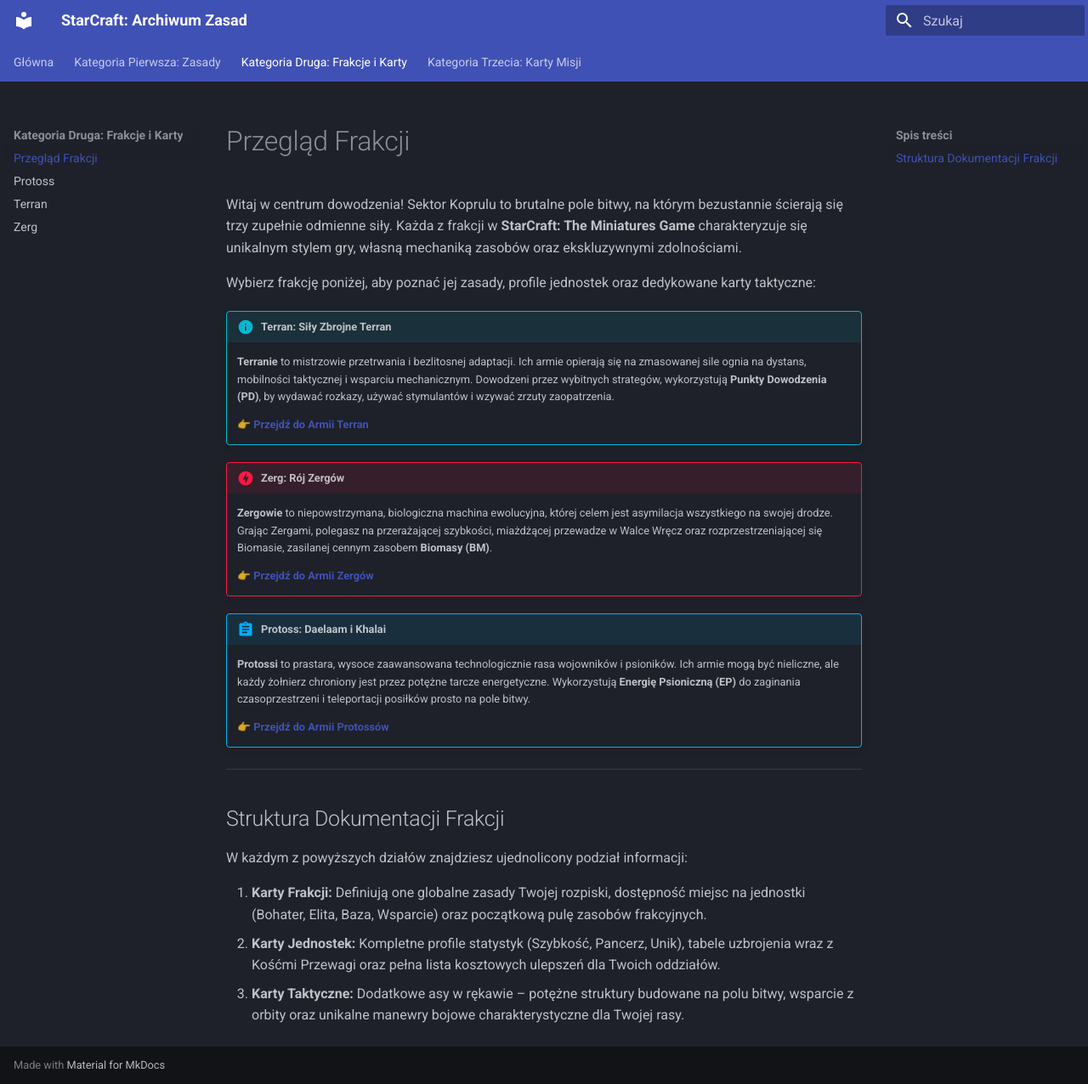
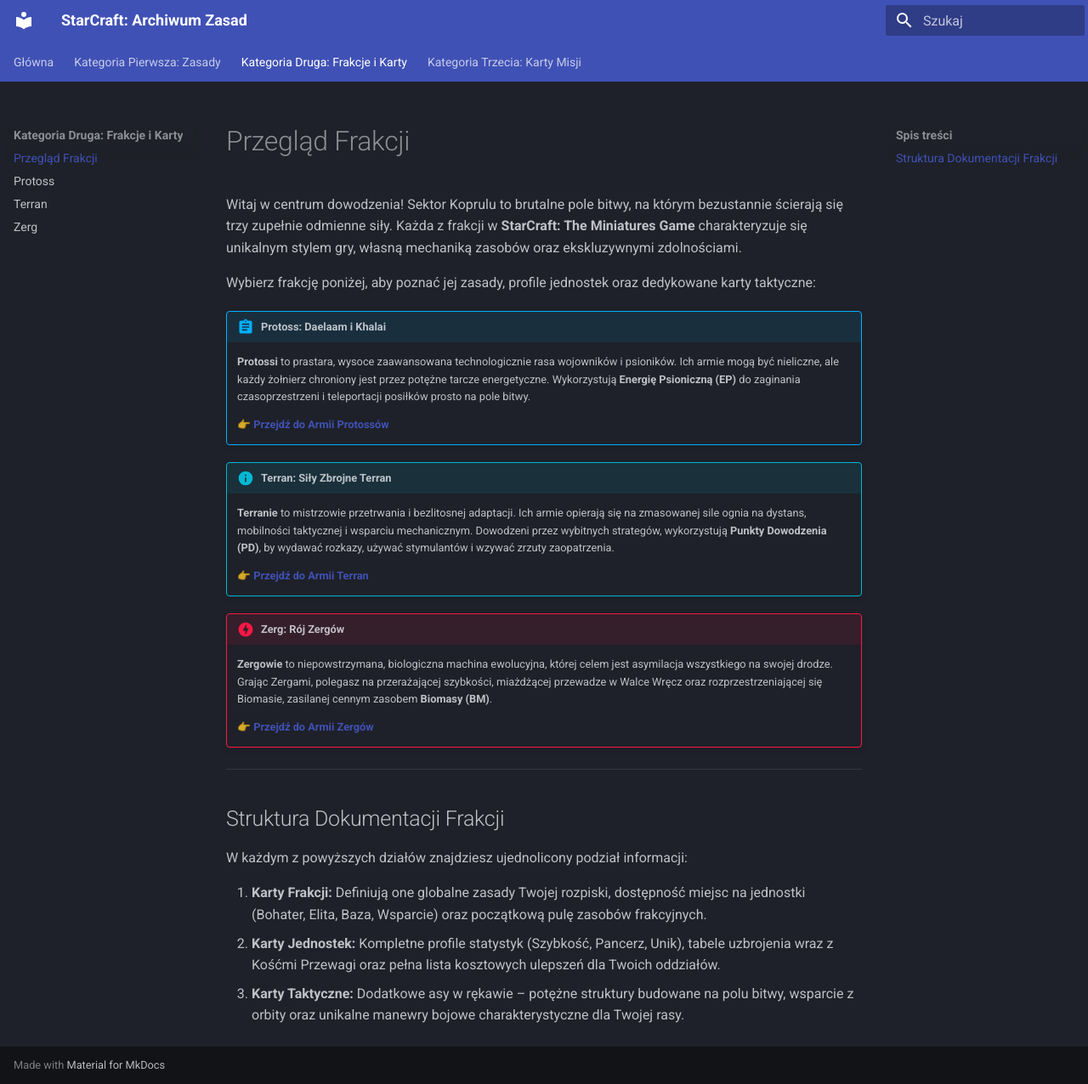
Before and after one commit to Ch3rryPL/sctmg_pl, an MkDocs documentation site: the page built from docs/frakcje/index.md, in a window 1280 px wide and 1276 px high. Shown: the whole window at 85% size. Built offline with MkDocs 1.6.1 and Material for MkDocs 9.7.7, drawn with Linux system fonts in a browser that asks for light colours; part of the change alters nothing that is shown.

```diff
--- a/docs/frakcje/index.md
+++ b/docs/frakcje/index.md
@@ -3,6 +3,11 @@
 Witaj w centrum dowodzenia! Sektor Koprulu to brutalne pole bitwy, na którym bezustannie ścierają się trzy zupełnie odmienne siły. Każda z frakcji w **StarCraft: The Miniatures Game** charakteryzuje się unikalnym stylem gry, własną mechaniką zasobów oraz ekskluzywnymi zdolnościami.
 
 Wybierz frakcję poniżej, aby poznać jej zasady, profile jednostek oraz dedykowane karty taktyczne:
+
+!!! abstract "Protoss: Daelaam i Khalai"
+    **Protossi** to prastara, wysoce zaawansowana technologicznie rasa wojowników i psioników. Ich armie mogą być nieliczne, ale każdy żołnierz chroniony jest przez potężne tarcze energetyczne. Wykorzystują **Energię Psioniczną (EP)** do zaginania czasoprzestrzeni i teleportacji posiłków prosto na pole bitwy.
+
+    👉 **[Przejdź do Armii Protossów](protoss.md)**
 
 !!! info "Terran: Siły Zbrojne Terran"
     **Terranie** to mistrzowie przetrwania i bezlitosnej adaptacji. Ich armie opierają się na zmasowanej sile ognia na dystans, mobilności taktycznej i wsparciu mechanicznym. Dowodzeni przez wybitnych strategów, wykorzystują **Punkty Dowodzenia (PD)**, by wydawać rozkazy, używać stymulantów i wzywać zrzuty zaopatrzenia.
@@ -14,11 +19,6 @@ Wybierz frakcję poniżej, aby poznać jej zasady, profile jednostek oraz dedyko
 
     👉 **[Przejdź do Armii Zergów](zerg.md)**
 
-!!! abstract "Protoss: Daelaam i Khalai"
-    **Protossi** to prastara, wysoce zaawansowana technologicznie rasa wojowników i psioników. Ich armie mogą być nieliczne, ale każdy żołnierz chroniony jest przez potężne tarcze energetyczne. Wykorzystują **Energię Psioniczną (EP)** do zaginania czasoprzestrzeni i teleportacji posiłków prosto na pole bitwy.
-
-    👉 **[Przejdź do Armii Protossów](protoss.md)**
-
 ---
 
 ## Struktura Dokumentacji Frakcji
```
